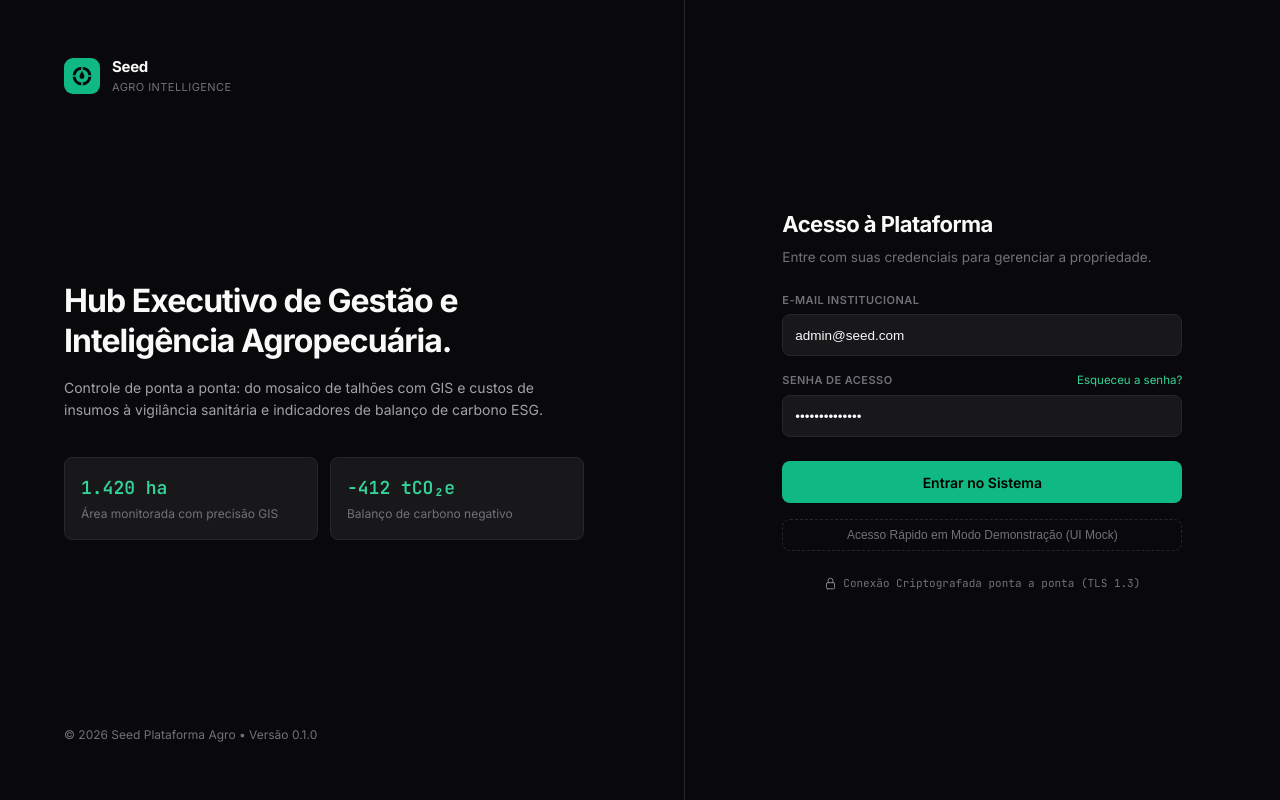
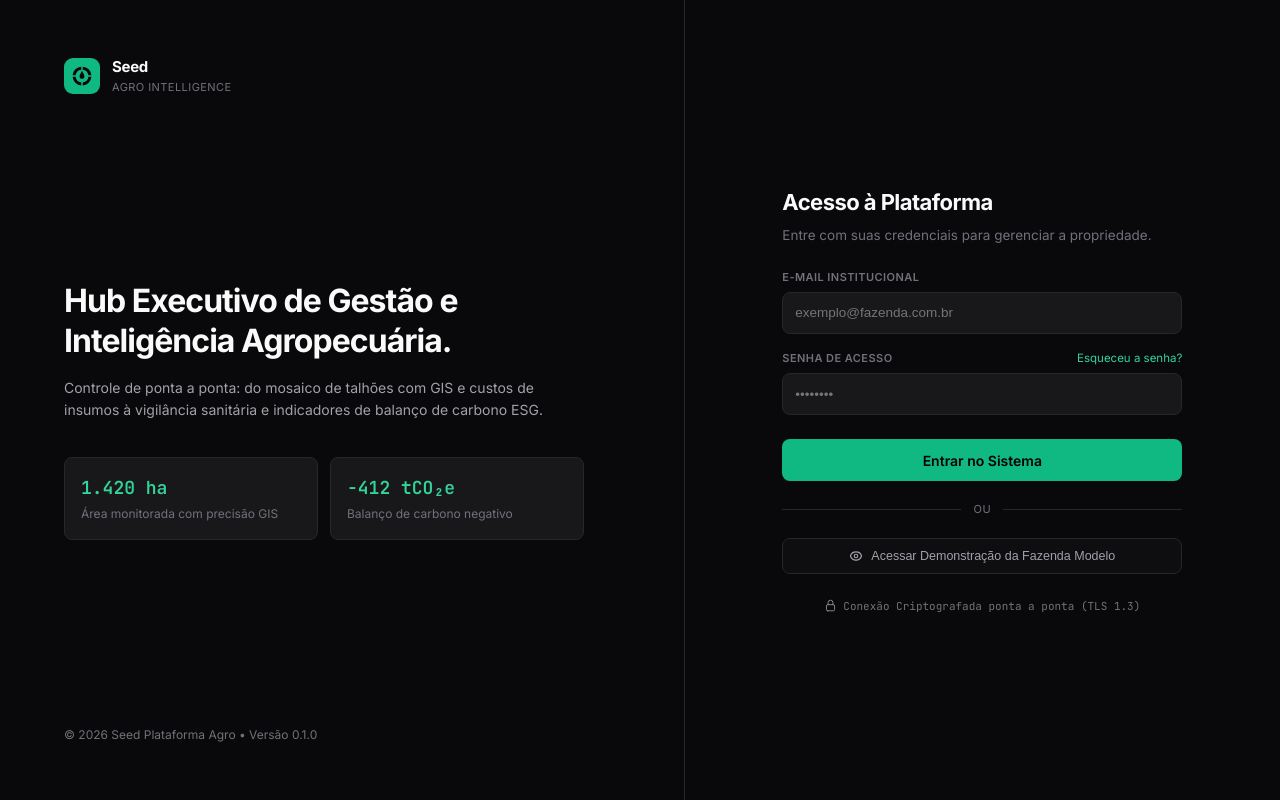
Before and after one commit to Mendezalv/Seed, a React (Vite) app in the folder frontend/: page /login in a window 1280 px wide. Built offline with nearby package versions, Linux system fonts and the light colour scheme; no server answers.

Commit message:
feat(polish): remove debug labels, polish login demo button, and finalize executive UI

```diff
--- a/frontend/src/api/client.ts
+++ b/frontend/src/api/client.ts
@@ -55,12 +55,12 @@ export async function request<T>(
     if (err instanceof DOMException && err.name === 'AbortError') {
       throw new ApiError(
         504,
-        'O servidor em nuvem gratuito (Render) está acordando da hibernação (Cold Start). Aguarde alguns segundos e tente novamente.'
+        'O servidor em nuvem está inicializando os serviços seguros. Por favor, aguarde alguns instantes e tente novamente.'
       );
     }
     throw new ApiError(
       503,
-      'Não foi possível conectar ao servidor backend. Verifique se o serviço no Render está "Live" ou acesse via Modo Demonstração.'
+      'Não foi possível estabelecer conexão com o servidor da plataforma. Verifique sua conexão ou acesse a Demonstração da Fazenda Modelo.'
     );
   } finally {
     clearTimeout(timeoutId);
--- a/frontend/src/components/common/NotificationPopover.tsx
+++ b/frontend/src/components/common/NotificationPopover.tsx
@@ -15,11 +15,9 @@ export const NotificationPopover: React.FC<NotificationPopoverProps> = ({ isOpen
     isConnected,
     markAsRead,
     markAllAsRead,
-    simulateAlert,
   } = useNotifications();
 
   const [activeTab, setActiveTab] = useState<'TODAS' | 'NAO_LIDAS'>('TODAS');
-  const [isSimulating, setIsSimulating] = useState(false);
   const popoverRef = useRef<HTMLDivElement>(null);
   const navigate = useNavigate();
 
@@ -118,37 +116,6 @@ export const NotificationPopover: React.FC<NotificationPopoverProps> = ({ isOpen
     if (notif.link_acao) {
       navigate(notif.link_acao);
     }
-  };
-
-  const handleSimulate = async () => {
-    setIsSimulating(true);
-    const randomAlerts = [
-      {
-        tipo: 'EPIDEMIOLOGICO',
-        titulo: 'Foco de Ferrugem Asiática (Talhão 04)',
-        mensagem: 'Incidência de 14.2% em soja R5.2. Favorabilidade climática crítica.',
-        severidade: 'CRITICA' as NotificationSeverity,
-        link_acao: '/vigilancia',
-      },
-      {
-        tipo: 'MANUTENCAO',
-        titulo: 'Alerta Telemetria: Superaquecimento Pulverizador',
-        mensagem: 'Temperatura do motor excedeu 102°C no Talhão 08. Pare a operação para checagem.',
-        severidade: 'ALTA' as NotificationSeverity,
-        link_acao: '/maquinarios',
-      },
-      {
-        tipo: 'ESTOQUE',
-        titulo: 'Estoque Mínimo de Óleo Diesel S10',
-        mensagem: 'Depósito central atingiu 18% da capacidade nominal. Reabasteça antes do plantio.',
-        severidade: 'MEDIA' as NotificationSeverity,
-        link_acao: '/insumos',
-      },
-    ];
-
-    const pick = randomAlerts[Math.floor(Math.random() * randomAlerts.length)];
-    await simulateAlert(pick.tipo, pick.titulo, pick.mensagem, pick.severidade, pick.link_acao);
-    setIsSimulating(false);
   };
 
   return (
@@ -449,7 +416,7 @@ export const NotificationPopover: React.FC<NotificationPopoverProps> = ({ isOpen
         )}
       </div>
 
-      {/* Rodapé: Botão de Teste em Tempo Real */}
+      {/* Rodapé: Atalho Central de Alertas */}
       <div
         style={{
           padding: '10px 14px',
@@ -465,8 +432,10 @@ export const NotificationPopover: React.FC<NotificationPopoverProps> = ({ isOpen
         </span>
 
         <button
-          onClick={handleSimulate}
-          disabled={isSimulating}
+          onClick={() => {
+            onClose();
+            navigate('/vigilancia');
+          }}
           style={{
             padding: '5px 12px',
             background: 'rgba(16, 185, 129, 0.1)',
@@ -475,13 +444,15 @@ export const NotificationPopover: React.FC<NotificationPopoverProps> = ({ isOpen
             color: 'var(--accent-text)',
             fontSize: '11px',
             fontWeight: 500,
-            cursor: isSimulating ? 'not-allowed' : 'pointer',
+            cursor: 'pointer',
             display: 'flex',
             alignItems: 'center',
             gap: '6px',
+            transition: 'all 150ms ease',
           }}
-          title="Dispara um alerta em tempo real via WebSocket para teste do ecossistema"
+          title="Acessar a central de vigilância fitossanitária e monitoramento de pragas"
         >
+          <span>Central de Alertas</span>
           <svg
             xmlns="http://www.w3.org/2000/svg"
             width="12"
@@ -489,11 +460,10 @@ export const NotificationPopover: React.FC<NotificationPopoverProps> = ({ isOpen
             fill="none"
             viewBox="0 0 24 24"
             stroke="currentColor"
-            style={{ animation: isSimulating ? 'spin 1s linear infinite' : 'none' }}
+            strokeWidth="2"
           >
-            <path strokeLinecap="round" strokeLinejoin="round" strokeWidth="2" d="M13 10V3L4 14h7v7l9-11h-7z" />
+            <path strokeLinecap="round" strokeLinejoin="round" d="M9 5l7 7-7 7" />
           </svg>
-          <span>{isSimulating ? 'Transmitindo...' : 'Disparar Alerta Teste'}</span>
         </button>
       </div>
     </div>
--- a/frontend/src/context/NotificationContext.tsx
+++ b/frontend/src/context/NotificationContext.tsx
@@ -216,7 +216,7 @@ export const NotificationProvider: React.FC<{ children: React.ReactNode }> = ({
         }
       }
 
-      // Mock local
+      // Notificação local demonstrativa (fallback offline)
       const novaNotif: Notification = {
         id: `local-sim-${Date.now()}`,
         propriedade_id: 'local-prop',
--- a/frontend/src/pages/LandingPage.tsx
+++ b/frontend/src/pages/LandingPage.tsx
@@ -80,7 +80,7 @@ export const LandingPage: React.FC = () => {
               onMouseEnter={(e) => (e.currentTarget.style.borderColor = 'rgba(255, 255, 255, 0.35)')}
               onMouseLeave={(e) => (e.currentTarget.style.borderColor = 'rgba(255, 255, 255, 0.15)')}
             >
-              Modo Demonstração
+              Fazenda Modelo
             </button>
             <button
               onClick={() => navigate('/login')}
@@ -194,7 +194,7 @@ export const LandingPage: React.FC = () => {
               cursor: 'pointer',
             }}
           >
-            Explorar com Dados Demo
+            Conhecer Fazenda Modelo
           </button>
         </div>
 
--- a/frontend/src/pages/Login.tsx
+++ b/frontend/src/pages/Login.tsx
@@ -6,8 +6,8 @@ export const Login: React.FC = () => {
   const navigate = useNavigate();
   const { login, loginDemo } = useAuth();
 
-  const [email, setEmail] = useState('admin@seed.com');
-  const [senha, setSenha] = useState('SenhaForte123!');
+  const [email, setEmail] = useState('');
+  const [senha, setSenha] = useState('');
   const [loading, setLoading] = useState(false);
   const [error, setError] = useState<string | null>(null);
 
@@ -292,6 +292,12 @@ export const Login: React.FC = () => {
               {loading ? 'Autenticando...' : 'Entrar no Sistema'}
             </button>
 
+            <div style={{ display: 'flex', alignItems: 'center', gap: '12px', margin: '4px 0' }}>
+              <div style={{ flex: 1, height: '1px', background: 'var(--border)' }} />
+              <span style={{ fontSize: '11px', color: 'var(--text-muted)', textTransform: 'uppercase', letterSpacing: '0.05em' }}>ou</span>
+              <div style={{ flex: 1, height: '1px', background: 'var(--border)' }} />
+            </div>
+
             <button
               type="button"
               onClick={() => {
@@ -299,18 +305,35 @@ export const Login: React.FC = () => {
                 navigate('/');
               }}
               style={{
-                background: 'transparent',
-                border: '1px dashed var(--border)',
-                color: 'var(--text-muted)',
-                padding: '8px',
+                background: 'rgba(255, 255, 255, 0.02)',
+                border: '1px solid var(--border)',
+                color: 'var(--text-secondary)',
+                padding: '10px 14px',
                 borderRadius: 'var(--radius-sm)',
-                fontSize: '12px',
+                fontSize: '12.5px',
+                fontWeight: 500,
                 cursor: 'pointer',
+                display: 'flex',
+                alignItems: 'center',
+                justifyContent: 'center',
+                gap: '8px',
                 transition: 'all 160ms ease',
               }}
-              title="Acessar com perfil simulado para navegação e testes de UI"
+              title="Acessar com perfil institucional demonstrativo (Fazenda Santa Maria)"
+              onMouseEnter={(e) => {
+                e.currentTarget.style.background = 'var(--bg-hover)';
+                e.currentTarget.style.color = 'var(--text-primary)';
+              }}
+              onMouseLeave={(e) => {
+                e.currentTarget.style.background = 'rgba(255, 255, 255, 0.02)';
+                e.currentTarget.style.color = 'var(--text-secondary)';
+              }}
             >
-              Acesso Rápido em Modo Demonstração (UI Mock)
+              <svg xmlns="http://www.w3.org/2000/svg" width="14" height="14" fill="none" viewBox="0 0 24 24" stroke="currentColor" strokeWidth="2">
+                <path strokeLinecap="round" strokeLinejoin="round" d="M15 12a3 3 0 11-6 0 3 3 0 016 0z" />
+                <path strokeLinecap="round" strokeLinejoin="round" d="M2.458 12C3.732 7.943 7.523 5 12 5c4.478 0 8.268 2.943 9.542 7-1.274 4.057-5.064 7-9.542 7-4.477 0-8.268-2.943-9.542-7z" />
+              </svg>
+              <span>Acessar Demonstração da Fazenda Modelo</span>
             </button>
           </form>
 
```
Also changed, not shown: 2 other files (tests, documents, lock files or other folders).
